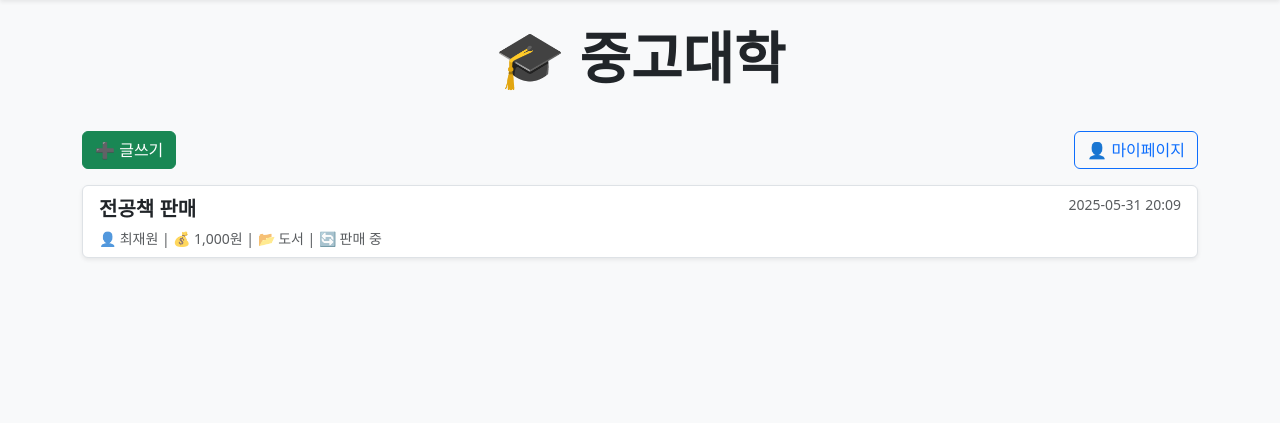
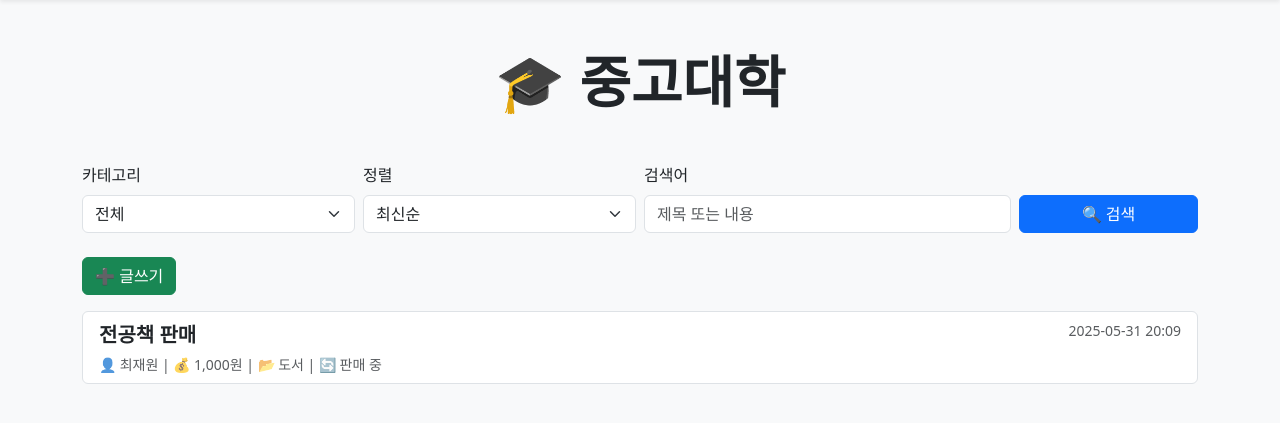
Before and after one commit to choijaewon-1/market, a Django app: page / in a window 1280 px wide. Shown: the part 68-491 px from the top of the page. Run offline with Django 4.2, Linux system fonts and the light colour scheme; a user stored in the database is signed in; data comes from the database, SQL or seed files in the repository.

Commit message:
메시지 작성: 예) UI 개선 및 이미지 표시 추가

```diff
--- a/templates/market/post_list.html
+++ b/templates/market/post_list.html
@@ -1,30 +1,65 @@
 {% extends 'base.html' %}
 {% load humanize %}
+
 {% block title %}중고대학 - 글 목록{% endblock %}
 
 {% block content %}
 
-<h1 class="text-center display-4 fw-bold mb-4">🎓 중고대학</h1>
+<!-- 중앙 대제목 -->
+<div class="text-center my-5">
+  <h1 class="display-4 fw-bold">🎓 중고대학</h1>
+</div>
 
 <!-- 🔎 검색/필터 폼 -->
 <form method="get" class="row g-2 align-items-end mb-4">
+  <div class="col-md-3">
+    <label class="form-label">카테고리</label>
+    <select name="category" class="form-select">
+      <option value="">전체</option>
+      <option value="도서" {% if category == '도서' %}selected{% endif %}>도서</option>
+      <option value="전자기기" {% if category == '전자기기' %}selected{% endif %}>전자기기</option>
+      <option value="생활용품" {% if category == '생활용품' %}selected{% endif %}>생활용품</option>
+      <option value="기타" {% if category == '기타' %}selected{% endif %}>기타</option>
+    </select>
+  </div>
+
+  <div class="col-md-3">
+    <label class="form-label">정렬</label>
+    <select name="sort" class="form-select">
+      <option value="latest" {% if sort == 'latest' %}selected{% endif %}>최신순</option>
+      <option value="price_asc" {% if sort == 'price_asc' %}selected{% endif %}>가격 낮은순</option>
+      <option value="price_desc" {% if sort == 'price_desc' %}selected{% endif %}>가격 높은순</option>
+    </select>
+  </div>
+
+  <div class="col-md-4">
+    <label class="form-label">검색어</label>
+    <input type="text" name="search" value="{{ search }}" class="form-control" placeholder="제목 또는 내용">
+  </div>
+
+  <div class="col-md-2">
+    <button type="submit" class="btn btn-primary w-100">🔍 검색</button>
+  </div>
 </form>
 
-<!-- 📝 글쓰기 & 마이페이지 버튼 -->
-<div class="d-flex justify-content-between mb-3">
+<!-- 📝 글쓰기 버튼 -->
+<div class="d-flex justify-content-start mb-3">
   <a href="{% url 'post_create' %}" class="btn btn-success">➕ 글쓰기</a>
-  <a href="{% url 'my_page' %}" class="btn btn-outline-primary">👤 마이페이지</a>
 </div>
 
 <!-- 📄 글 목록 -->
 <div class="list-group">
   {% for post in posts %}
-    <a href="{% url 'post_detail' post.pk %}" class="list-group-item list-group-item-action mb-3 shadow-sm">
-      <div class="d-flex">
+    <a href="{% url 'post_detail' post.pk %}" class="list-group-item list-group-item-action mb-3">
+      <div class="row g-3">
         {% if post.image %}
-          <img src="{{ post.image.url }}" class="me-3" style="width: 120px; height: 120px; object-fit: cover; border-radius: 8px;">
+          <div class="col-md-2">
+            <img src="{{ post.image.url }}" class="img-fluid rounded" alt="게시물 이미지">
+          </div>
+          <div class="col-md-10">
+        {% else %}
+          <div class="col-12">
         {% endif %}
-        <div class="flex-grow-1">
             <div class="d-flex justify-content-between">
               <strong class="fs-5">{{ post.title }}</strong>
               <small class="text-muted">{{ post.created_at|date:"Y-m-d H:i" }}</small>
```
Lines whose indentation alone changed are shown as unchanged.
